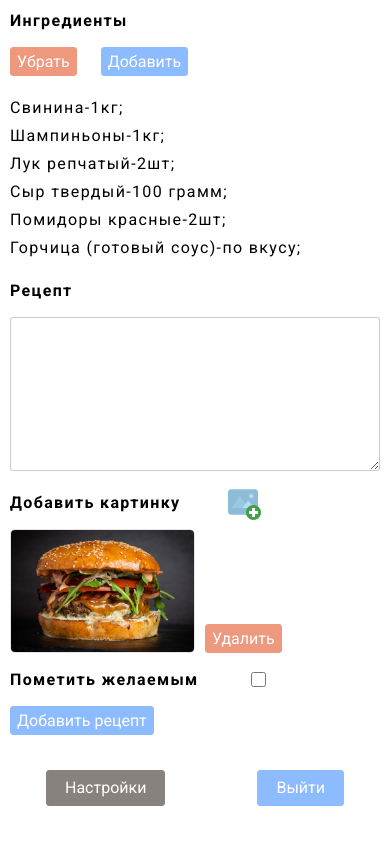
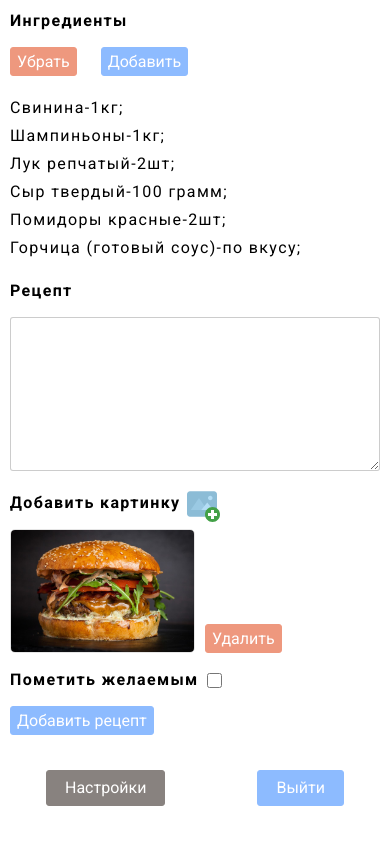
Before and after one commit to PavelS07/Cool-Recipes, a plain HTML site: page add-recipe.html in a window 390 px wide. Shown: the part 494-1338 px from the top of the page. Drawn offline with nearby package versions, Linux system fonts and the light colour scheme.

Commit message:
Add files via upload

```diff
--- a/add-recipe.html
+++ b/add-recipe.html
@@ -96,7 +96,7 @@
       </div>
       <!-- /.row-full-description -->
       <div class="row-add-image-recipe">
-        <div class="add-image-block">
+        <div class="add-image-block add-image-block-mobile">
           <h5 class="row-title-text title-text-add-image">Добавить картинку</h5>
           <img src="img/add-image-recipe.svg" alt="" class="add-image-recipe">
         </div>
@@ -106,7 +106,7 @@
         </div>
       </div>
       <!-- /.row-add-image-recipe -->
-      <div class="row-choose-desire">
+      <div class="row-choose-desire row-choose-desire-mobile">
         <h5 class="row-title-text title-text-desire">Пометить желаемым</h5>
         <input type="checkbox" class="desire-recipe-checkbox">
       </div>
--- a/css/style.css
+++ b/css/style.css
@@ -910,6 +910,7 @@ body {
   width: 36px;
   height: 36px;
   cursor: pointer;
+  vertical-align: middle;
 }
 
 .full-image-block-add-recipe {
@@ -942,6 +943,7 @@ body {
 .desire-recipe-checkbox {
   width: 15px;
   height: 15px;
+  vertical-align: middle;
 }
 
 .add-recipe-button {
@@ -1410,12 +1412,16 @@ body {
     margin-top: 15px;
   }
 
-  .title-text-add-image {
-    flex-basis: 58%;
+  .add-image-block-mobile, .row-choose-desire-mobile {
+    display: inline-block;
+  }
+
+  .title-text-add-image, .title-text-desire {
+    display: inline-block;
   }
 
   .title-text-desire {
-    flex-basis: 65%;
+    margin-right: 5px;
   }
 
   .row-title-text-none-top {
@@ -1440,4 +1446,8 @@ body {
   .add-recipe-button {
     padding: 3px 6px;
   }
+
+  .add-recipe-button {
+    display: block;
+  }
 }
```
